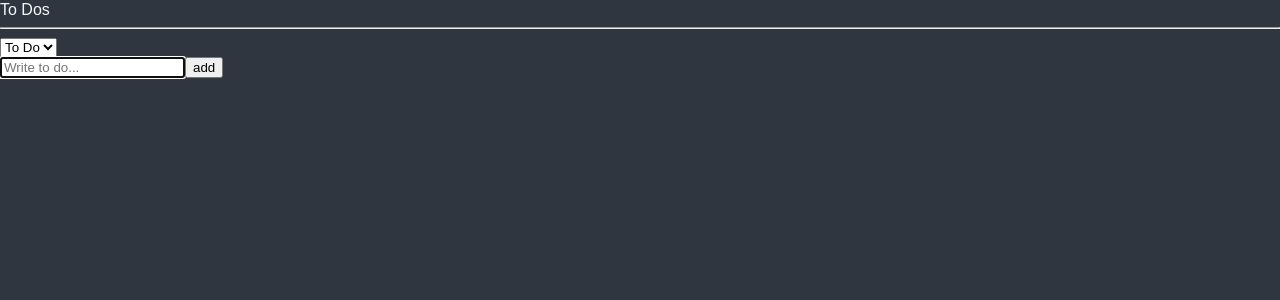
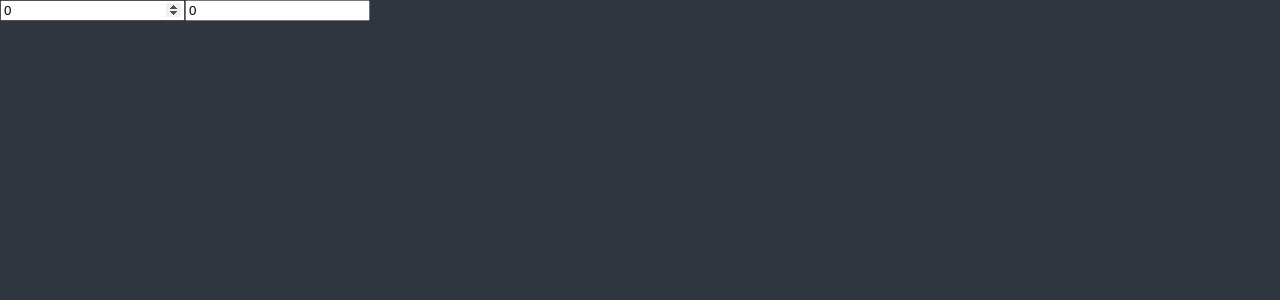
Before and after one commit to helious23/maxflix-remaster, a React (Create React App) app: page / in a window 1280 px wide. Shown: the top 300 px of the page. Built offline with nearby package versions, Linux system fonts and the light colour scheme.

Commit message:
recoil selector set

```diff
--- a/src/App.tsx
+++ b/src/App.tsx
@@ -1,12 +1,30 @@
-import { GlobalStyle } from "./GlobalStyle";
-import { ToDoList } from "./components/ToDoList";
+import { useRecoilState } from "recoil";
+import { minuteState, hourSelector } from "./atoms";
 
 function App() {
+  const [minutes, setMinutes] = useRecoilState(minuteState);
+  const [hours, setHours] = useRecoilState(hourSelector);
+  const onMinutesChange = (event: React.FormEvent<HTMLInputElement>) => {
+    setMinutes(+event.currentTarget.value);
+  };
+  const onHoursChange = (event: React.FormEvent<HTMLInputElement>) => {
+    setHours(+event.currentTarget.value);
+  };
   return (
-    <>
-      <GlobalStyle />
-      <ToDoList />
-    </>
+    <div>
+      <input
+        value={minutes}
+        onChange={onMinutesChange}
+        type="number"
+        placeholder="Minutes"
+      />
+      <input
+        value={hours}
+        onChange={onHoursChange}
+        type="number"
+        placeholder="Hours"
+      />
+    </div>
   );
 }
 
--- a/src/atoms.ts
+++ b/src/atoms.ts
@@ -1,32 +1,18 @@
 import { atom, selector } from "recoil";
 
-export enum Categories {
-  "TO_DO" = "TO_DO",
-  "DOING" = "DOING",
-  "DONE" = "DONE",
-}
-
-export interface IToDo {
-  id: number;
-  text: string;
-  category: Categories;
-}
-
-export const categoryState = atom<Categories>({
-  key: "category",
-  default: Categories.TO_DO,
+export const minuteState = atom({
+  key: "minutes",
+  default: 0,
 });
 
-export const toDoState = atom<IToDo[]>({
-  key: "toDo",
-  default: [],
-});
-
-export const toDoSelector = selector({
-  key: "toDoSelector",
+export const hourSelector = selector<number>({
+  key: "hours",
   get: ({ get }) => {
-    const toDos = get(toDoState);
-    const category = get(categoryState);
-    return toDos.filter((toDo) => toDo.category === category);
+    const minutes = get(minuteState);
+    return minutes / 60;
+  },
+  set: ({ set }, newValue) => {
+    const minutes = Number(newValue) * 60;
+    set(minuteState, minutes);
   },
 });
--- a/src/components/CreateToDo.tsx
+++ /dev/null
@@ -1,50 +0,0 @@
-import { useEffect } from "react";
-import { useForm } from "react-hook-form";
-import { useSetRecoilState, useRecoilValue } from "recoil";
-import { toDoState, categoryState } from "../atoms";
-
-interface IForm {
-  toDo: string;
-}
-
-export const CreateToDo = () => {
-  const setToDos = useSetRecoilState(toDoState);
-  const category = useRecoilValue(categoryState);
-  const onValid = ({ toDo }: IForm) => {
-    setToDos((oldToDos) => [
-      { id: Date.now(), text: toDo, category },
-      ...oldToDos,
-    ]);
-    setValue("toDo", "");
-  };
-
-  const {
-    register,
-    handleSubmit,
-    setValue,
-    setFocus,
-    formState: { errors },
-  } = useForm<IForm>();
-
-  useEffect(() => {
-    setFocus("toDo");
-  }, [setFocus]);
-
-  return (
-    <form onSubmit={handleSubmit(onValid)}>
-      <input
-        {...register("toDo", {
-          required: "할 일을 입력하세요",
-          minLength: {
-            value: 2,
-            message: "두 글자 이상 입력이 필요합니다",
-          },
-        })}
-        type="text"
-        placeholder="Write to do..."
-      />
-      <button>add</button>
-      <span>{errors?.toDo?.message}</span>
-    </form>
-  );
-};
--- a/src/components/SelectToDo.tsx
+++ /dev/null
@@ -1,16 +0,0 @@
-import { useRecoilState } from "recoil";
-import { Categories, categoryState } from "../atoms";
-
-export const SelectToDo = () => {
-  const [category, setCategory] = useRecoilState(categoryState);
-  const onInput = (event: React.FormEvent<HTMLSelectElement>) => {
-    setCategory(event.currentTarget.value as any);
-  };
-  return (
-    <select value={category} onInput={onInput}>
-      <option value={Categories.TO_DO}>To Do</option>
-      <option value={Categories.DOING}>Doing</option>
-      <option value={Categories.DONE}>Done</option>
-    </select>
-  );
-};
--- a/src/components/ToDo.tsx
+++ /dev/null
@@ -1,41 +0,0 @@
-import { Categories, IToDo, toDoState } from "../atoms";
-import { useSetRecoilState } from "recoil";
-
-export const ToDo = ({ text, category, id }: IToDo) => {
-  const setTodos = useSetRecoilState(toDoState);
-  const onDelete = () => {
-    setTodos((oldToDos) => {
-      const targetIndex = oldToDos.findIndex((toDo) => toDo.id === id);
-      return [
-        ...oldToDos.slice(0, targetIndex),
-        ...oldToDos.slice(targetIndex + 1),
-      ];
-    });
-  };
-  const onClick = (name: IToDo["category"]) => {
-    setTodos((oldToDos) => {
-      const targetIndex = oldToDos.findIndex((toDo) => toDo.id === id);
-      const newToDo = { id, text, category: name };
-      return [
-        ...oldToDos.slice(0, targetIndex),
-        newToDo,
-        ...oldToDos.slice(targetIndex + 1),
-      ];
-    });
-  };
-  return (
-    <li>
-      <span>{text}</span>
-      {category !== Categories.DOING && (
-        <button onClick={() => onClick(Categories.DOING)}>Doing</button>
-      )}
-      {category !== Categories.DONE && (
-        <button onClick={() => onClick(Categories.DONE)}>Done</button>
-      )}
-      {category !== Categories.TO_DO && (
-        <button onClick={() => onClick(Categories.TO_DO)}>To Do</button>
-      )}
-      <button onClick={onDelete}>Delete</button>
-    </li>
-  );
-};
--- a/src/components/ToDoList.tsx
+++ /dev/null
@@ -1,23 +0,0 @@
-import { CreateToDo } from "./CreateToDo";
-import { useRecoilValue } from "recoil";
-import { toDoSelector } from "../atoms";
-import { ToDo } from "./ToDo";
-import { SelectToDo } from "./SelectToDo";
-
-export const ToDoList = () => {
-  const toDos = useRecoilValue(toDoSelector);
-
-  return (
-    <div>
-      <h1>To Dos</h1>
-      <hr />
-      <SelectToDo />
-      <CreateToDo />
-      <ul>
-        {toDos?.map((toDo) => (
-          <ToDo {...toDo} key={toDo.id} />
-        ))}
-      </ul>
-    </div>
-  );
-};
--- a/src/index.tsx
+++ b/src/index.tsx
@@ -4,11 +4,13 @@
 import App from "./App";
 import { ThemeProvider } from "styled-components";
 import { darkTheme } from "./theme";
+import { GlobalStyle } from "./GlobalStyle";
 
 ReactDOM.render(
   <React.StrictMode>
     <RecoilRoot>
       <ThemeProvider theme={darkTheme}>
+        <GlobalStyle />
         <App />
       </ThemeProvider>
     </RecoilRoot>
```
